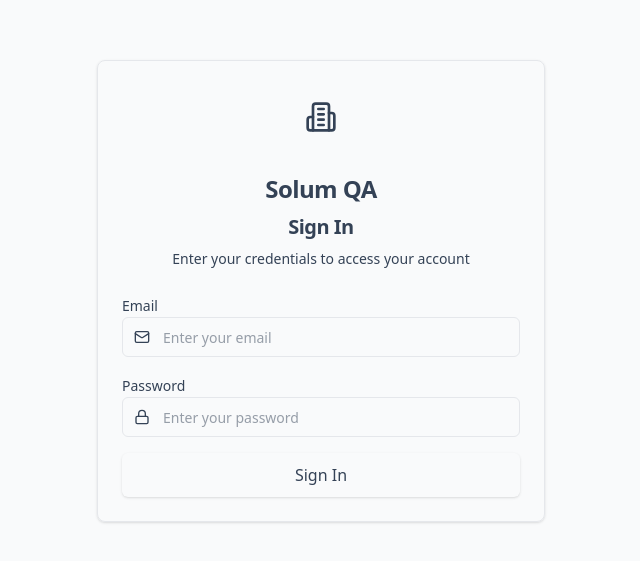
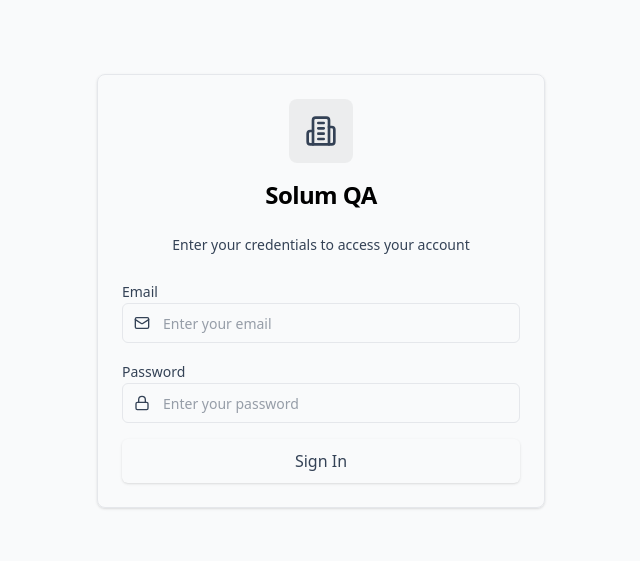
Before and after one commit to jzambrano12/solum-test, a Next.js app in the folder front/: page / in a window 1280 px wide. Shown: the part 109-670 px from the top of the page, without its empty margins (319-959 px from the left). Built offline with nearby package versions, Linux system fonts and the light colour scheme.

Commit message:
Update NotFound component styling and enhance LoginCard layout for improved UI consistency

```diff
--- a/front/src/app/not-found.js
+++ b/front/src/app/not-found.js
@@ -18,7 +18,7 @@ const NotFound = () => {
     <div className="min-h-screen flex items-center justify-center bg-black-100">
       <div className="text-center">
         <h1 className="text-4xl font-bold mb-4">404</h1>
-        <p className="text-xl text-white mb-4">Oops! Page not found</p>
+        <p className="text-xl text-gray-600 mb-4">Oops! Page not found</p>
         <Link href="/" className="text-blue-500 hover:text-blue-700 underline">
           Return to Home
         </Link>
--- a/front/src/components/LoginCard.jsx
+++ b/front/src/components/LoginCard.jsx
@@ -15,18 +15,17 @@ export function LoginCard() {
       <Card className="w-full max-w-md shadow-card">
         <CardHeader className="text-center space-y-6">
           {/* Logo Placeholder */}
-          <div className="flex justify-center">
-            <div className="w-16 h-16 bg-primary/10 rounded-lg flex items-center justify-center">
+          <div className="flex flex-col items-center justify-center">
+            <div className="w-16 h-16 bg-black/5 rounded-lg flex items-center justify-center">
               <Building2 className="w-8 h-8 text-primary" />
             </div>
+            <h1 className="text-2xl font-semibold tracking-tight text-black mt-4">
+              Solum QA
+            </h1>
           </div>
 
           {/* Company Name and Title */}
           <div className="space-y-2">
-            <h1 className="text-2xl font-semibold tracking-tight text-foreground">
-              Solum QA
-            </h1>
-            <CardTitle className="text-xl">Sign In</CardTitle>
             <CardDescription>
               Enter your credentials to access your account
             </CardDescription>
```
